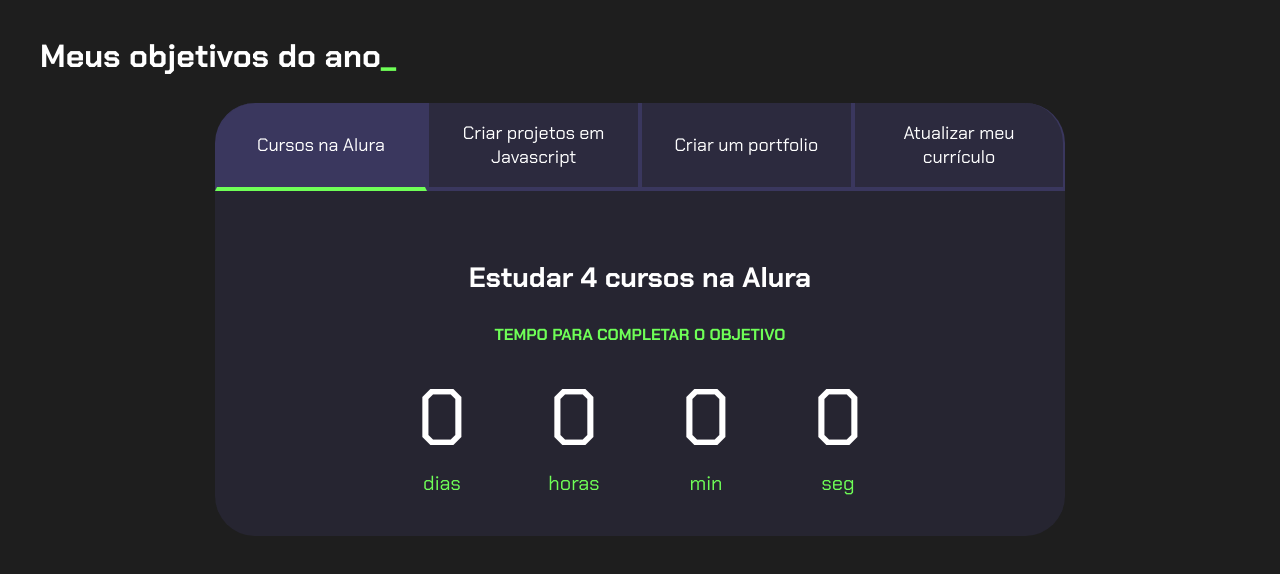
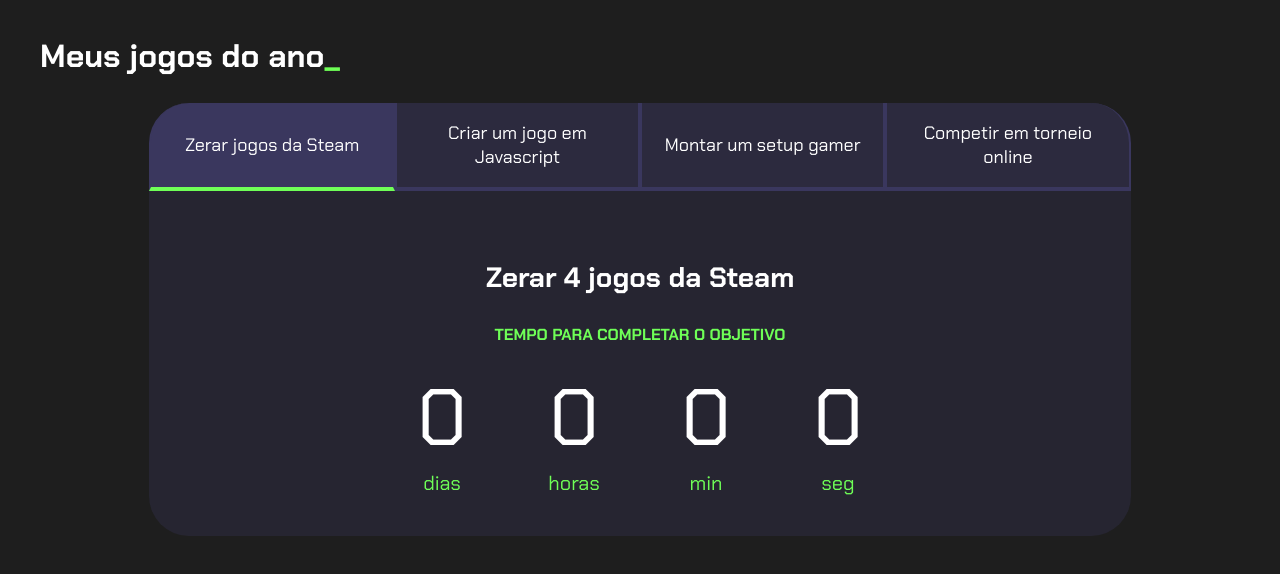
Before and after one commit to felipe476/projeto-de-vida, a plain HTML site: page index.html in a window 1280 px wide. Drawn offline with Linux system fonts and the light colour scheme.

Commit message:
Update index.html

```diff
--- a/index.html
+++ b/index.html
@@ -4,23 +4,23 @@
 <head>
     <meta charset="UTF-8">
     <meta name="viewport" content="width=device-width, initial-scale=1.0">
-    <title>Meus objetivos do ano</title>
+    <title>Meus jogos do ano</title>
     <link rel="stylesheet" href="style.css">
 </head>
 
 <body>
     <section class="conteudo-principal">
-        <h2 class="titulo-principal">Meus objetivos do ano<span>_</span></h2>
+        <h2 class="titulo-principal">Meus jogos do ano<span>_</span></h2>
         <div class="conteudo">
             <div class="botoes">
-                <button class="botao ativo">Cursos na Alura</button>
-                <button class="botao">Criar projetos em Javascript</button>
-                <button class="botao">Criar um portfolio</button>
-                <button class="botao">Atualizar meu currículo</button>
+                <button class="botao ativo">Zerar jogos da Steam</button>
+                <button class="botao">Criar um jogo em Javascript</button>
+                <button class="botao">Montar um setup gamer</button>
+                <button class="botao">Competir em torneio online</button>
             </div>
             <div class="abas-textos">
                 <div class="aba-conteudo ativo">
-                    <h3 class="aba-conteudo-titulo-principal">Estudar 4 cursos na Alura</h3>
+                    <h3 class="aba-conteudo-titulo-principal">Zerar 4 jogos da Steam</h3>
                     <h4 class="aba-conteudo-titulo-secundario">Tempo para completar o objetivo</h4>
                     <div class="contador">
                         <div class="contador-digito">
@@ -42,7 +42,7 @@
                     </div>
                 </div>
                 <div class="aba-conteudo">
-                    <h3 class="aba-conteudo-titulo-principal">Criar 5 projetos em Javascript</h3>
+                    <h3 class="aba-conteudo-titulo-principal">Criar 1 jogo em Javascript</h3>
                     <h4 class="aba-conteudo-titulo-secundario">Tempo para completar o objetivo</h4>
                     <div class="contador">
                         <div class="contador-digito">
@@ -64,7 +64,7 @@
                     </div>
                 </div>
                 <div class="aba-conteudo">
-                    <h3 class="aba-conteudo-titulo-principal">Criar um portfolio com os meus 3 melhores projetos</h3>
+                    <h3 class="aba-conteudo-titulo-principal">Montar um setup gamer com LED e acessórios</h3>
                     <h4 class="aba-conteudo-titulo-secundario">Tempo para completar o objetivo</h4>
                     <div class="contador">
                         <div class="contador-digito">
@@ -86,7 +86,7 @@
                     </div>
                 </div>
                 <div class="aba-conteudo">
-                    <h3 class="aba-conteudo-titulo-principal">Atualizar meu curriculo com os certificados da Alura</h3>
+                    <h3 class="aba-conteudo-titulo-principal">Competir em 1 torneio de e-sports online</h3>
                     <h4 class="aba-conteudo-titulo-secundario">Tempo para completar o objetivo</h4>
                     <div class="contador">
                         <div class="contador-digito">
```
